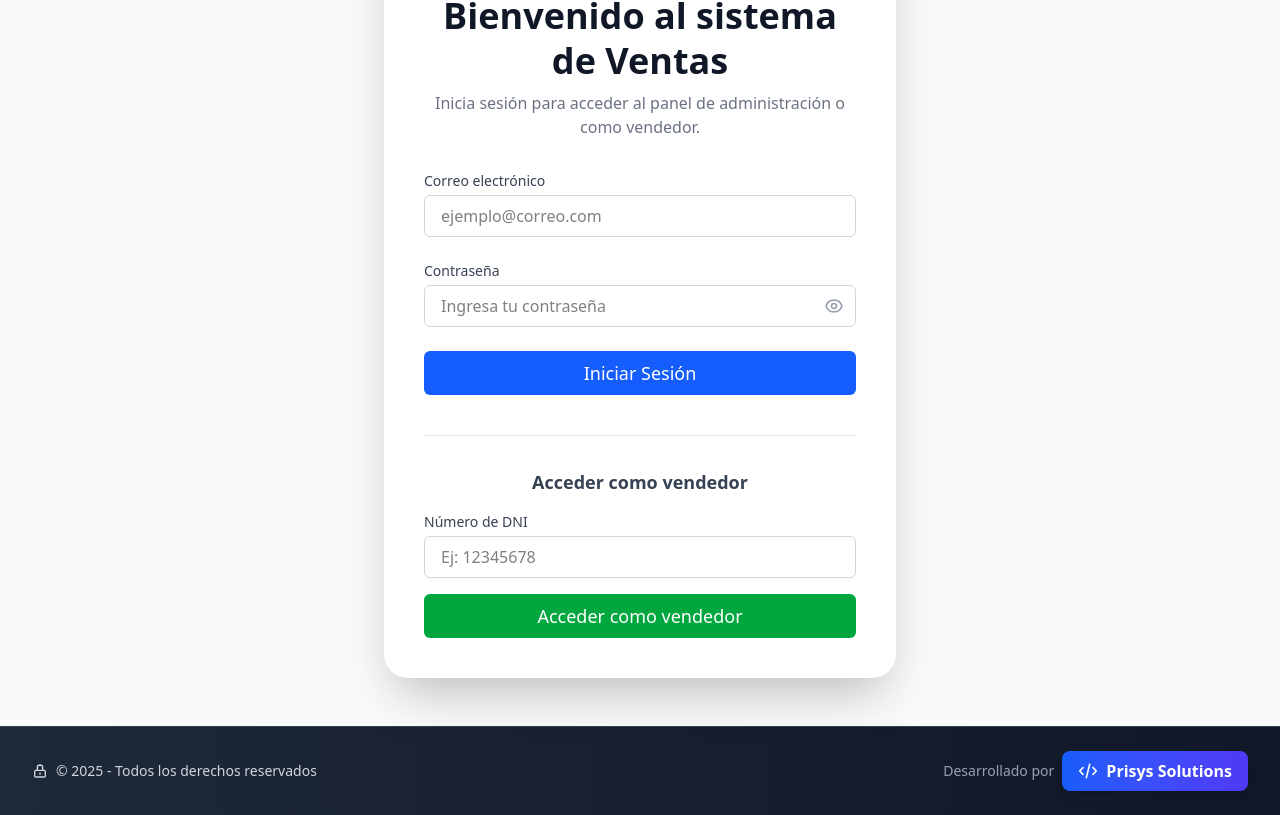
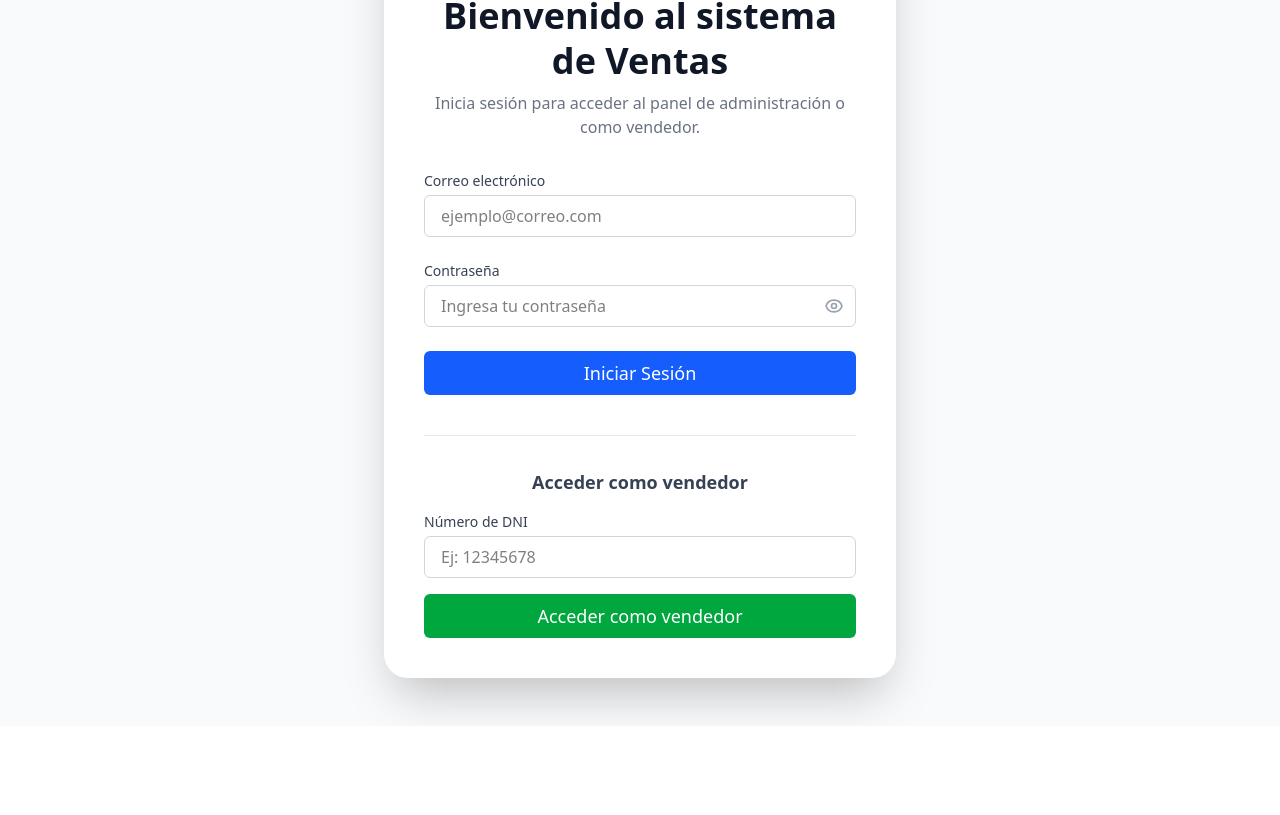
Before and after one commit to ignaprieto/OliverasOptica, an Angular app: page /login in a window 1280 px wide. Shown: the part 175-990 px from the top of the page. After the commit the page ends 901 px from the top, so only its background shows below. Built offline with nearby package versions, Linux system fonts and the light colour scheme.

Commit message:
correccion para el footer

```diff
--- a/src/app/app.component.html
+++ b/src/app/app.component.html
@@ -1,3 +1,3 @@
 <app-navbar *ngIf="mostrarNavbar()"></app-navbar>
 <router-outlet></router-outlet>
-<app-footer></app-footer>
+<app-footer *ngIf="mostrarFooter()"></app-footer>
--- a/src/app/app.component.ts
+++ b/src/app/app.component.ts
@@ -10,7 +10,7 @@ import { filter } from 'rxjs/operators';
 @Component({
   selector: 'app-root',
   standalone: true,
-  imports: [RouterOutlet, CommonModule, NavbarComponent,FooterComponent],
+  imports: [RouterOutlet, CommonModule, NavbarComponent, FooterComponent],
   templateUrl: './app.component.html',
 })
 export class AppComponent implements OnInit {
@@ -18,10 +18,9 @@ export class AppComponent implements OnInit {
   isAuthenticated = false;
   currentRoute = '';
   public title = 'ventas';
-  private static authListenerSet = false; // Static para evitar múltiples listeners
+  private static authListenerSet = false;
 
   constructor(public router: Router, private supabase: SupabaseService) {
-    // Escuchar cambios de navegación
     this.router.events.pipe(
       filter(event => event instanceof NavigationEnd)
     ).subscribe((event: NavigationEnd) => {
@@ -35,24 +34,19 @@ export class AppComponent implements OnInit {
 
   private async initializeApp(): Promise<void> {
     try {
-      // 1. Solo verificar estado de auth - NUNCA redirigir
       await this.checkAuthStatusOnly();
 
-      // 2. Configurar listener SOLO si no se ha configurado antes
       if (!AppComponent.authListenerSet) {
         this.setupAuthListener();
         AppComponent.authListenerSet = true;
       }
 
-      // 3. Verificar inactividad y registrar actividad
       this.verificarInactividad();
       this.registrarActividad();
 
-      // 4. Marcar app como inicializada
       this.isAppInitialized = true;
 
     } catch (error) {
-      // Solo mostrar errores críticos en desarrollo
       if (!environment.production) {
         console.error('Error initializing app:', error);
       }
@@ -61,14 +55,11 @@ export class AppComponent implements OnInit {
     }
   }
 
-  // SOLO verificar estado - NUNCA navegar desde aquí
   private async checkAuthStatusOnly(): Promise<void> {
     try {
       const { data } = await this.supabase.getClient().auth.getSession();
       this.isAuthenticated = !!data.session;
-      // NO HAY NAVEGACIÓN AQUÍ - El authGuard se encarga de todo
     } catch (error) {
-      // Silenciar errores de NavigatorLockManager y similares
       const errorMessage = error instanceof Error ? error.message : String(error);
       if (!environment.production && !errorMessage.includes('NavigatorLock')) {
         console.error('Error checking auth:', error);
@@ -81,26 +72,22 @@ export class AppComponent implements OnInit {
     this.supabase.getClient().auth.onAuthStateChange((event, session) => {
       this.isAuthenticated = !!session;
 
-      // SOLO redirigir en acciones explícitas del usuario
       if (event === 'SIGNED_OUT') {
-        // Usuario cerró sesión explícitamente
         this.router.navigate(['/login']);
       }
-
-      // NO redirigir en SIGNED_IN ni INITIAL_SESSION
-      // El login component y el authGuard manejan estas redirecciones
     });
   }
 
-  // Método para mostrar el navbar
   mostrarNavbar(): boolean {
-  // Mostrar siempre para admin o vendedor
-  const user = localStorage.getItem('user');
-  return this.isAppInitialized && (this.isAuthenticated || !!user) && this.currentRoute !== '/login';
-}
+    const user = localStorage.getItem('user');
+    return this.isAppInitialized && (this.isAuthenticated || !!user) && this.currentRoute !== '/login';
+  }
 
+  mostrarFooter(): boolean {
+    // Mostrar el footer en todas las páginas excepto login, pero solo cuando la app esté inicializada
+    return this.isAppInitialized && this.currentRoute !== '/login';
+  }
 
-  // Método para mostrar el contenido
   mostrarContenido(): boolean {
     return this.isAppInitialized;
   }
@@ -112,7 +99,6 @@ export class AppComponent implements OnInit {
     };
 
     eventos.forEach(e => window.addEventListener(e, actualizarActividad));
-    // Registrar inmediatamente al entrar
     actualizarActividad();
   }
 
@@ -133,7 +119,6 @@ export class AppComponent implements OnInit {
         await this.supabase.getClient().auth.signOut();
       }
     } catch (error) {
-      // Solo mostrar errores críticos en desarrollo
       if (!environment.production) {
         console.error('Error checking inactivity:', error);
       }
```
